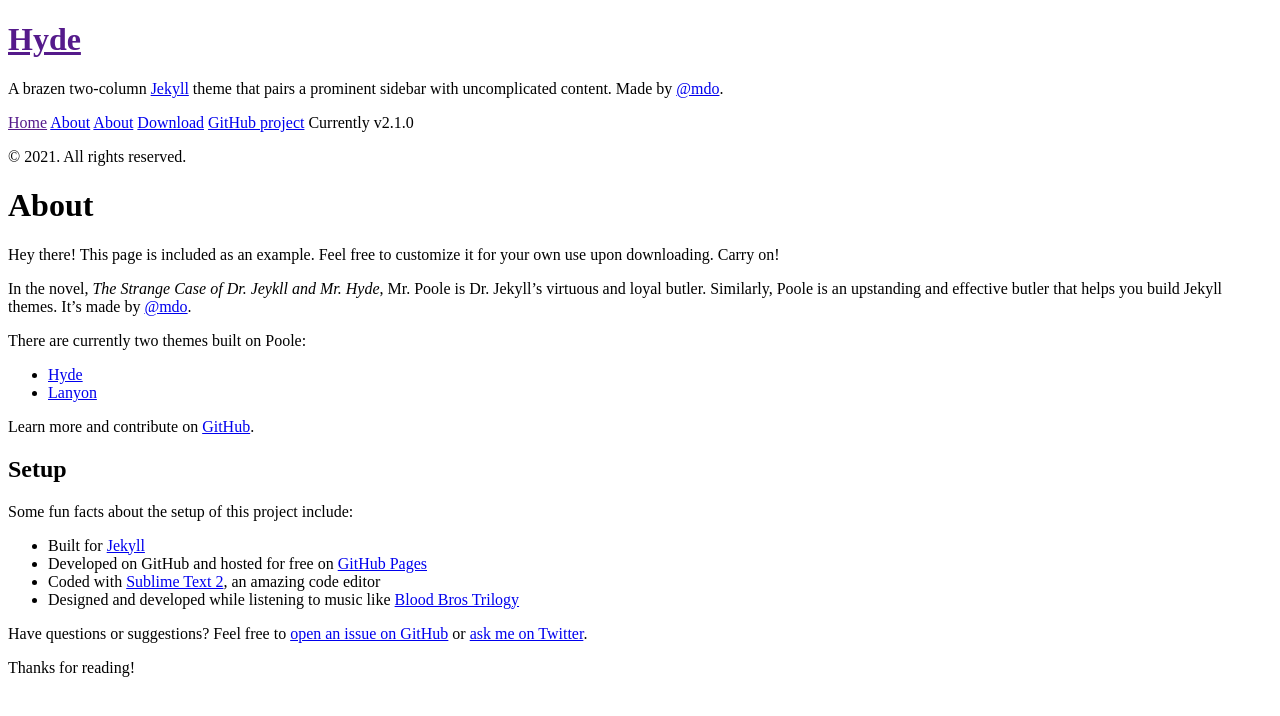
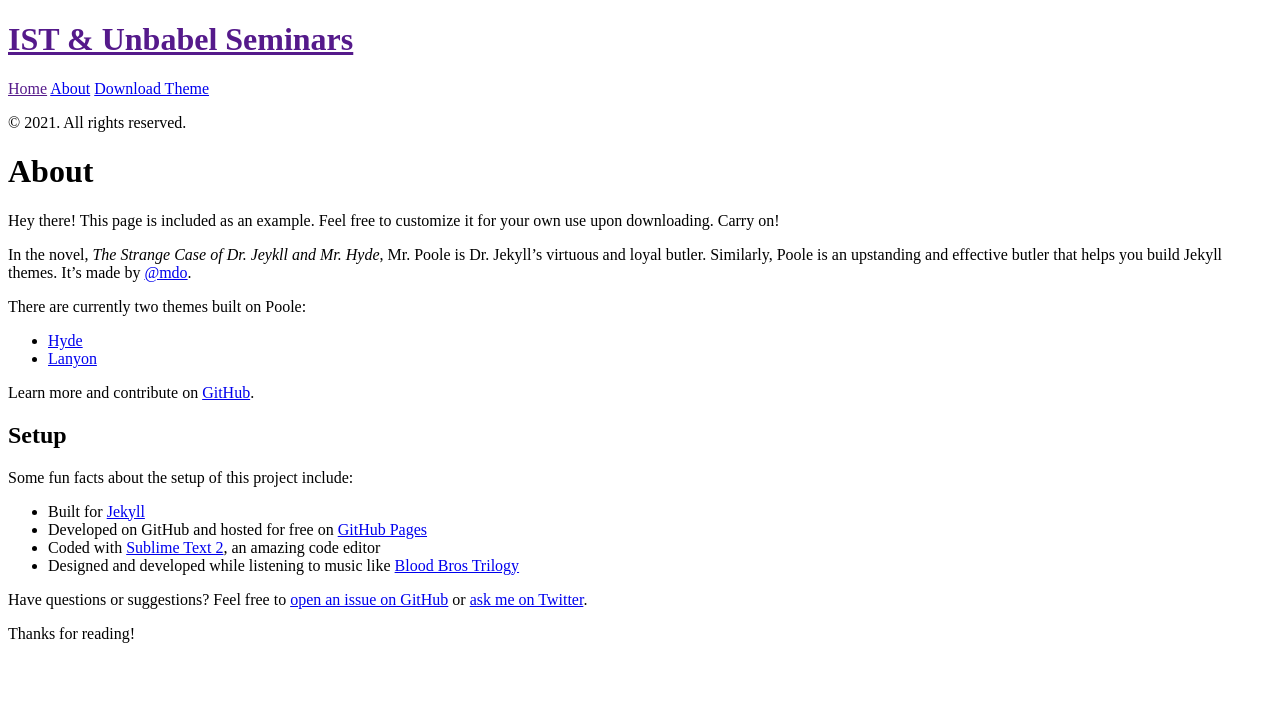
Before and after one commit to IST-Unbabel-Seminars/ist-unbabel-seminars.github.io, a Jekyll site: the page built from about.md, in a window 1280 px wide. Shown: the top 716 px of the page. Built offline with Jekyll 4.4.1, drawn with Linux system fonts in a browser that asks for light colours; Markdown is read by kramdown in place of the engine named in the settings.

Commit message:
Add theme

```diff
--- a/_config.yml
+++ b/_config.yml
@@ -6,20 +6,10 @@ highlighter:      pygments
 permalink:        pretty
 
 # Setup
-title:            Hyde
+title:            IST & Unbabel Seminars
 tagline:          'A Jekyll theme'
-description:      'A brazen two-column <a href="http://jekyllrb.com" target="_blank">Jekyll</a> theme that pairs a prominent sidebar with uncomplicated content. Made by <a href="https://twitter.com/mdo" target="_blank">@mdo</a>.'
-url:              http://hyde.getpoole.com
+description:      ''
+url:
 baseurl:          /
 
-author:
-  name:           'Mark Otto'
-  url:            https://twitter.com/mdo
-
 paginate:         5
-
-# Custom vars
-version:          2.1.0
-
-github:
-  repo:           https://github.com/poole/hyde
--- a/_includes/sidebar.html
+++ b/_includes/sidebar.html
@@ -26,9 +26,7 @@
         {% endif %}
       {% endfor %}
 
-      <a class="sidebar-nav-item" href="{{ site.github.repo }}/archive/v{{ site.version }}.zip">Download</a>
-      <a class="sidebar-nav-item" href="{{ site.github.repo }}">GitHub project</a>
-      <span class="sidebar-nav-item">Currently v{{ site.version }}</span>
+      <a class="sidebar-nav-item" href="{{ site.github.repo }}/archive/v{{ site.version }}.zip">Download Theme</a>
     </nav>
 
     <p>&copy; {{ site.time | date: '%Y' }}. All rights reserved.</p>
--- a/_layouts/default.html
+++ b/_layouts/default.html
@@ -3,7 +3,7 @@
 
   {% include head.html %}
 
-  <body>
+  <body class="theme-base-0d">
 
     {% include sidebar.html %}
 
--- a/index.markdown
+++ /dev/null
@@ -1,6 +0,0 @@
----
-# Feel free to add content and custom Front Matter to this file.
-# To modify the layout, see https://jekyllrb.com/docs/themes/#overriding-theme-defaults
-
-layout: home
----
--- a/public/css/hyde.css
+++ b/public/css/hyde.css
@@ -34,12 +34,12 @@
 html {
   font-family: "PT Sans", Helvetica, Arial, sans-serif;
 }
-@media (min-width: 48em) {
+@media (min-width: 58em) {
   html {
     font-size: 16px;
   }
 }
-@media (min-width: 58em) {
+@media (min-width: 108em) {
   html {
     font-size: 20px;
   }
@@ -80,7 +80,7 @@ html {
   color: #fff;
   margin-top: 0;
   font-family: "Abril Fatface", serif;
-  font-size: 3.25rem;
+  font-size: 3.05rem;
 }
 
 /* Sidebar nav */
--- a/public/css/poole.css
+++ b/public/css/poole.css
@@ -276,6 +276,7 @@ tbody tr:nth-child(odd) th {
   padding: 1rem;
   color: #717171;
   background-color: #f9f9f9;
+  max-width: 78rem;
 }
 
 
```
Also changed, not shown: about.markdown (deleted, +0 -18 lines), index.md (added, +112 -0 lines).
